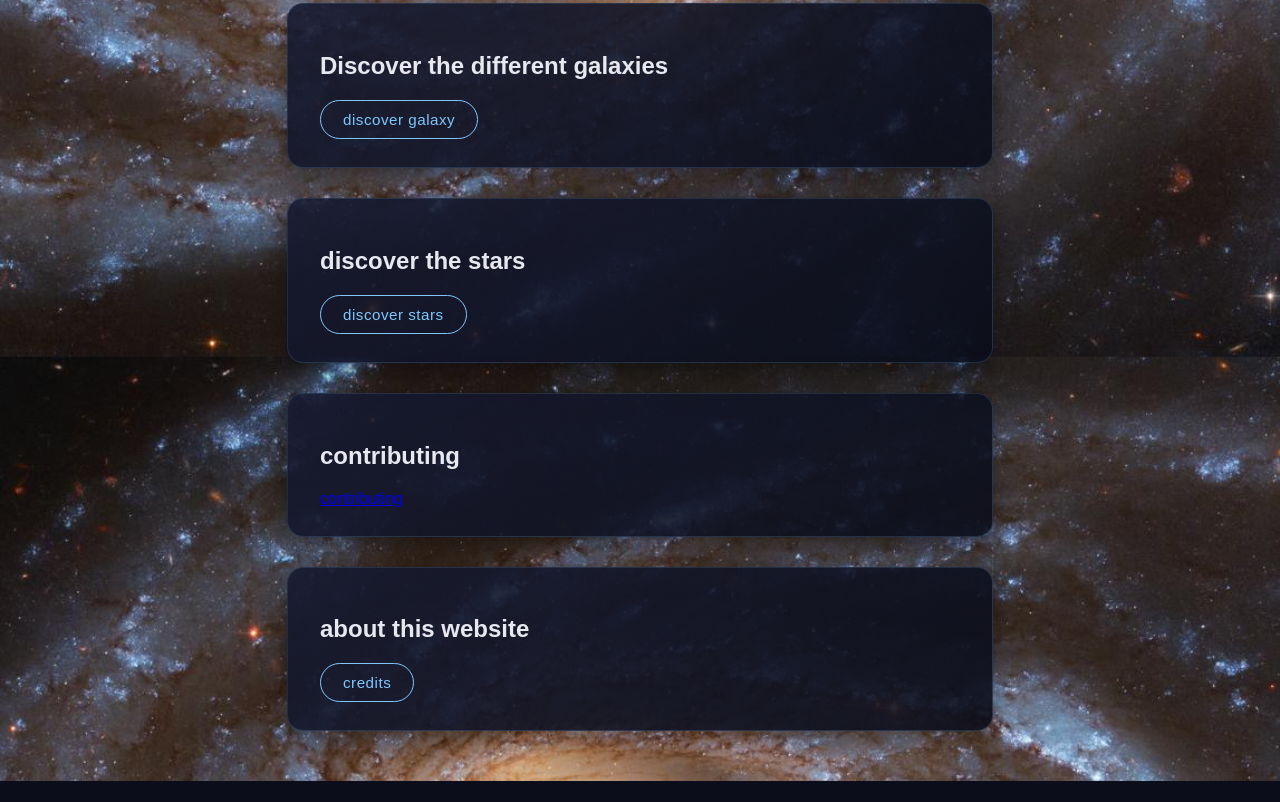
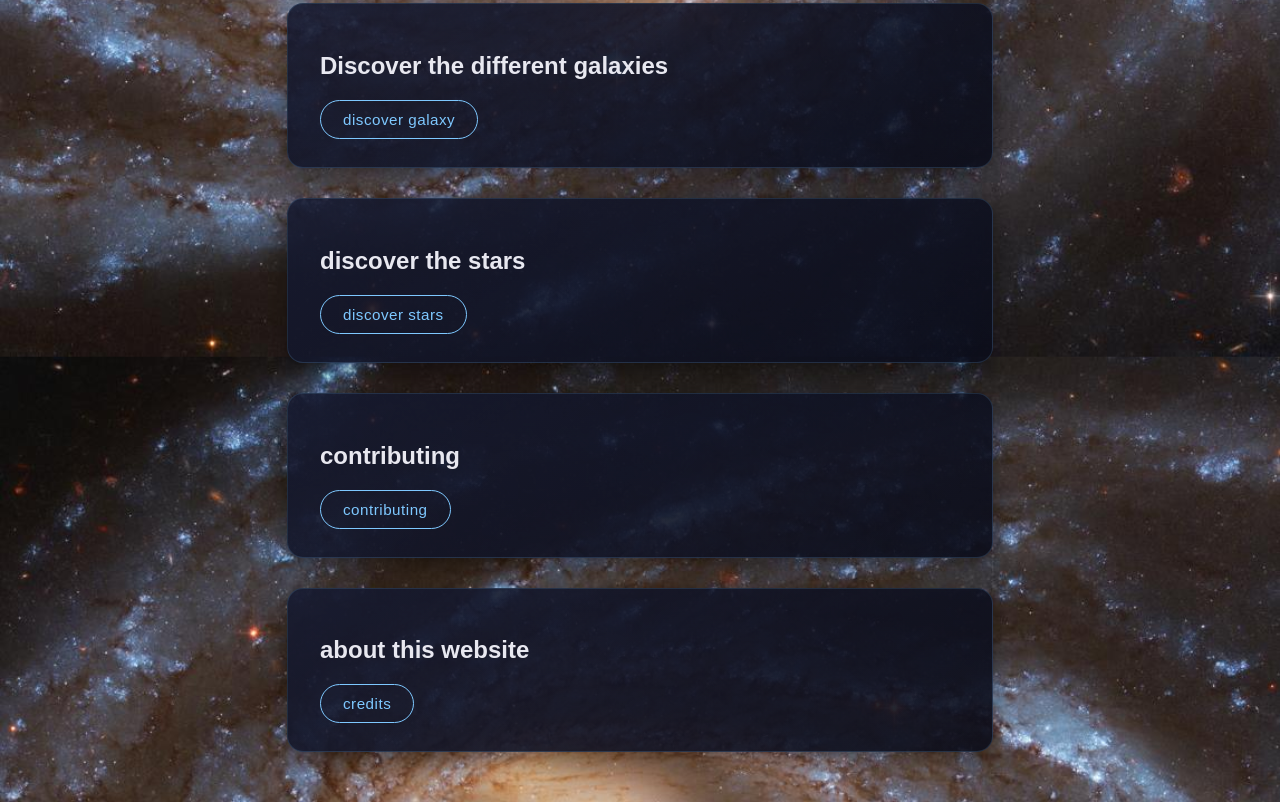
Before and after one commit to piratesboys/universe, a plain HTML site: page website/index.html in a window 1280 px wide. Shown: the part 603-1405 px from the top of the page. Before the commit the page ends 1384 px from the top, so only its background shows below. Drawn offline with Linux system fonts and the light colour scheme.

Commit message:
Add button class to contributing link

```diff
--- a/website/index.html
+++ b/website/index.html
@@ -118,7 +118,7 @@
 
         <h1>contributing</h1>
 
-        <a href="contributing.html">
+        <a href="contributing.html" class="button">
             contributing
         </a>
 
```
